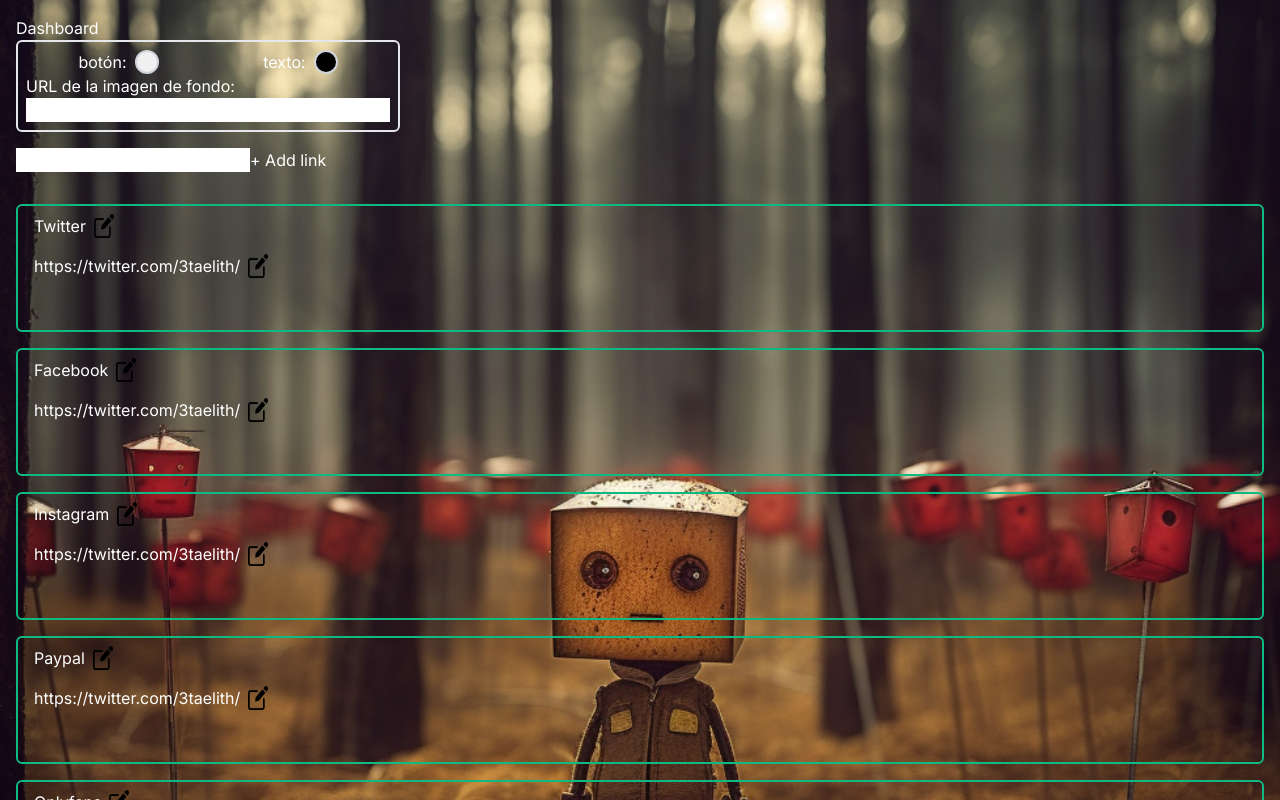
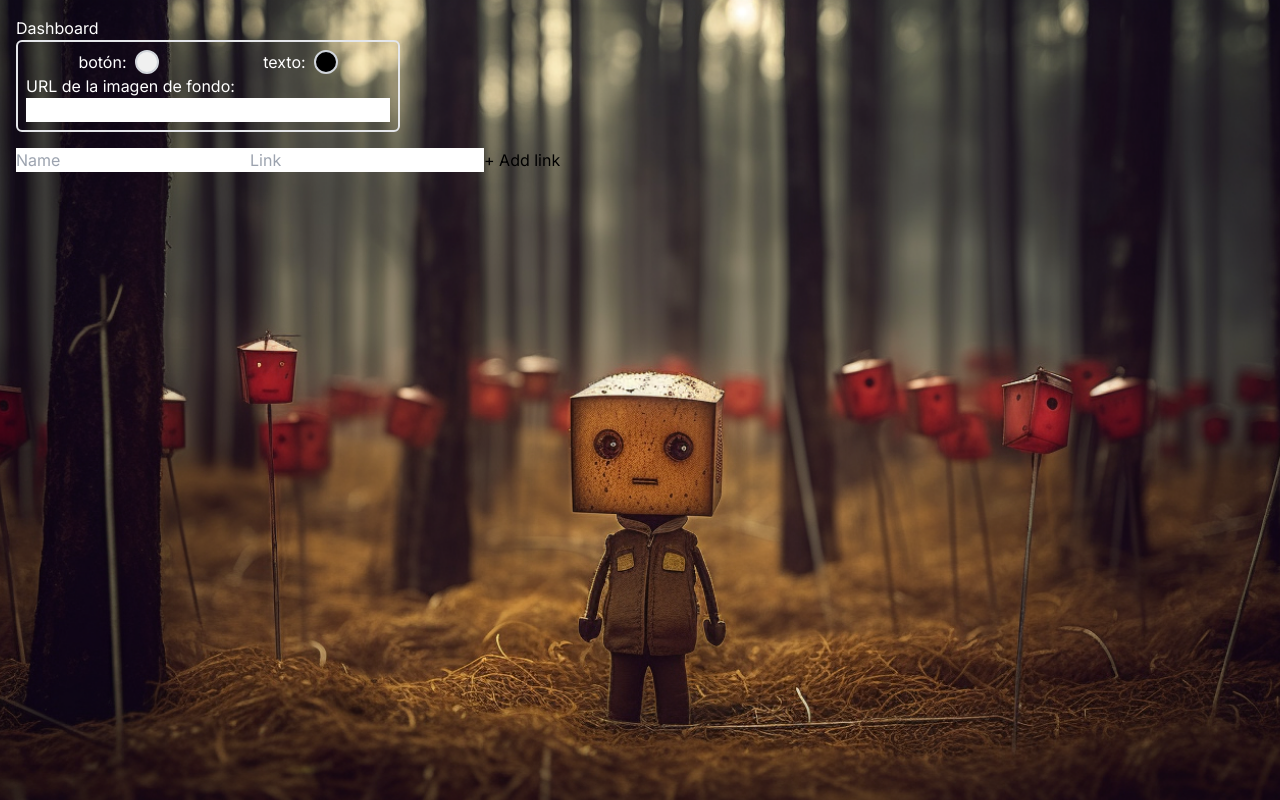
Before and after one commit to etaelith/linktree, a Next.js app: page /dashboard in a window 1280 px wide. Shown: the top 800 px of the page. Built offline with nearby package versions, Linux system fonts and the light colour scheme.

Commit message:
0.0.23 - State,context,ref,drag

```diff
--- /dev/null
+++ b/src/components/dashboard/DraggableItem.jsx
@@ -0,0 +1,51 @@
+import { useRef, useState } from "react";
+import Item from "./Item";
+import "@/styles/DraggableItem.css";
+const DraggableItem = ({ item, index, moveItem }) => {
+  const [isDragOver, setIsDragOver] = useState(false);
+
+  const ref = useRef(null);
+
+  const handleDragStart = (e) => {
+    e.dataTransfer.setData("text/plain", index);
+  };
+  const handleDragOver = (e) => {
+    e.preventDefault();
+  };
+  const handleDrop = (e) => {
+    e.preventDefault();
+    const fromIndex = parseInt(e.dataTransfer.getData("text/plain"), 10);
+    moveItem(fromIndex, index);
+  };
+  const handleDragEnter = (e) => {
+    e.preventDefault();
+    setIsDragOver(true);
+  };
+
+  const handleDragLeave = (e) => {
+    e.preventDefault();
+    setIsDragOver(false);
+  };
+
+  const handleDragEnd = (e) => {
+    e.preventDefault();
+    setIsDragOver(false);
+  };
+  return (
+    <li
+      ref={ref}
+      draggable
+      onDragStart={handleDragStart}
+      onDragEnter={handleDragEnter}
+      onDragLeave={handleDragLeave}
+      onDragEnd={handleDragEnd}
+      onDragOver={handleDragOver}
+      onDrop={handleDrop}
+      className={`py-2 ${isDragOver ? "drag-over" : ""}`}
+    >
+      <Item props={item} />
+    </li>
+  );
+};
+
+export default DraggableItem;
--- a/src/components/dashboard/Item.jsx
+++ b/src/components/dashboard/Item.jsx
@@ -2,7 +2,7 @@ import editIcon from "../../assets/edit.png";
 import Image from "next/image";
 const Item = ({ props }) => {
   return (
-    <li className="flex flex-col justify-start h-32 my-4 pl-4 border-2 rounded-md border-emerald-500 gap-4">
+    <div className="flex flex-col justify-start h-32 my-4 pl-4 border-2 rounded-md border-emerald-500 gap-4">
       <div className="flex gap-2 pt-2">
         <h2>{props.name}</h2>
         <Image src={editIcon} alt="edit" width={20} height={20} />
@@ -11,7 +11,7 @@ const Item = ({ props }) => {
         <h3>{props.link}</h3>
         <Image src={editIcon} alt="edit" width={20} height={20} />
       </div>
-    </li>
+    </div>
   );
 };
 
--- a/src/components/dashboard/Main.jsx
+++ b/src/components/dashboard/Main.jsx
@@ -1,45 +1,64 @@
+"use client";
+import useLocalStorageState from "@/hooks/useLocalStorageState";
 import ColorMenu from "./ColorMenu";
-import Item from "./Item";
-const webs = [
-  {
-    name: "Twitter",
-    link: "https://twitter.com/3taelith/",
-  },
-  {
-    name: "Facebook",
-    link: "https://twitter.com/3taelith/",
-  },
-  {
-    name: "Instagram",
-    link: "https://twitter.com/3taelith/",
-  },
-  {
-    name: "Paypal",
-    link: "https://twitter.com/3taelith/",
-  },
-  {
-    name: "Onlyfans",
-    link: "https://twitter.com/3taelith/",
-  },
-  {
-    name: "Amazon",
-    link: "https://twitter.com/3taelith/",
-  },
-];
+
+import DraggableItem from "./DraggableItem";
+import { useState } from "react";
+
 const Main = () => {
+  const [inputValues, setInvputValues] = useState({ name: "", link: "" });
+  const [items, setItems] = useLocalStorageState("webs", []);
+  const handleSubmit = (e) => {
+    e.preventDefault();
+    if (inputValues.name.trim() && inputValues.link.trim()) {
+      const newItem = {
+        name: inputValues.name,
+        link: inputValues.link,
+      };
+      setItems([...items, newItem]);
+      setInvputValues({ name: "", link: "" });
+    }
+  };
+  const handleInputChange = (e) => {
+    const { name, value } = e.currentTarget;
+    setInvputValues((prevValues) => ({ ...prevValues, [name]: value }));
+  };
+  const moveItem = (fromIndex, toIndex) => {
+    const newItems = [...items];
+    const movedItem = newItems.splice(fromIndex, 1)[0];
+    newItems.splice(toIndex, 0, movedItem);
+    setItems(newItems);
+  };
   return (
-    <div className="text-white my-4 mx-4">
+    <div className="text-white my-4 mx-4 min-h-screen">
       <h1>Dashboard</h1>
       <div>
         <ColorMenu />
-        <form className="pt-4">
-          <input />
-          <label htmlFor="">+ Add link</label>
+        <form className="pt-4 text-black" onSubmit={handleSubmit}>
+          <input
+            name="name"
+            value={inputValues.name}
+            onChange={handleInputChange}
+            placeholder="Name"
+          />
+          <input
+            name="link"
+            value={inputValues.link}
+            onChange={handleInputChange}
+            placeholder="Link"
+          />
+          <button type="submit">+ Add link</button>
         </form>
         <ul className="pt-4">
-          {webs.map((item, index) => (
-            <Item key={index} props={item} />
-          ))}
+          {items.length > 0 &&
+            items.map((item, index) => (
+              <DraggableItem
+                key={index}
+                item={item}
+                index={index}
+                moveItem={moveItem}
+              />
+            ))}
         </ul>
       </div>
     </div>
--- /dev/null
+++ b/src/hooks/useLocalStorageState.jsx
@@ -0,0 +1,14 @@
+import { useEffect, useState } from "react";
+
+const useLocalStorageState = (key, defaultValue) => {
+  const [state, setState] = useState(() => {
+    const storedValue = localStorage.getItem(key);
+    return storedValue ? JSON.parse(storedValue) : defaultValue || [];
+  });
+  useEffect(() => {
+    localStorage.setItem(key, JSON.stringify(state));
+  }, [key, state]);
+  return [state, setState];
+};
+
+export default useLocalStorageState;
--- /dev/null
+++ b/src/styles/DraggableItem.css
@@ -0,0 +1,4 @@
+.drag-over {
+    background-color: rgba(255, 255, 255, 0.1);
+    border: 2px dashed #ccc;
+}
```
